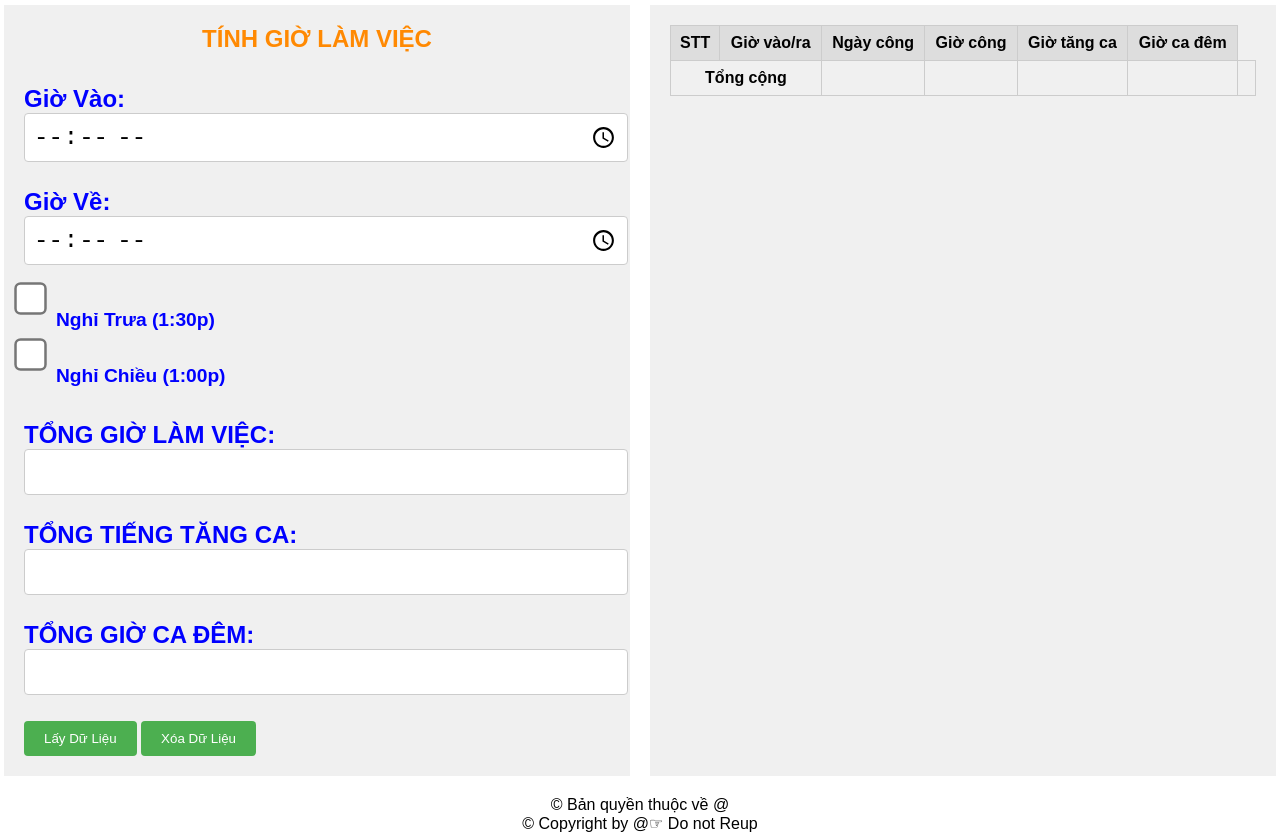
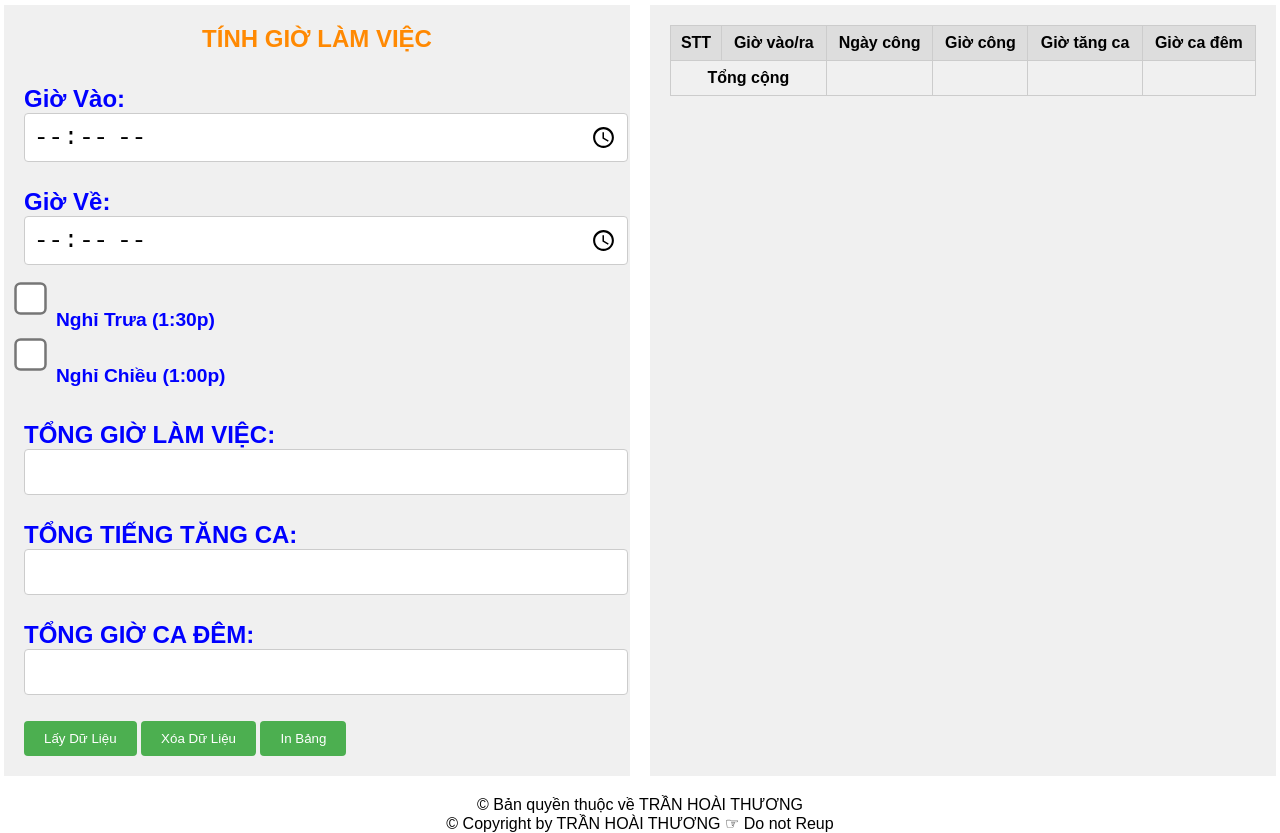
Before and after one commit to A1abaTrap/meme, a plain HTML site: page index.html in a window 1280 px wide. Shown: the part 95-928 px from the top of the page. Drawn offline with Linux system fonts and the light colour scheme.

Commit message:
Update index.html

```diff
--- a/index.html
+++ b/index.html
@@ -4,6 +4,7 @@
     <meta charset="UTF-8">
     <title>Calculate Working Hours</title>
     <link rel="stylesheet" href="style.css">
+
 </head>
 <body>
     <img src="./logofull-.png" alt="Logo" class="logo" onclick="location.reload();">
@@ -47,13 +48,14 @@
             </div>
             <button type="button" onclick="getDataFromForm()" class="custom-button">Lấy Dữ Liệu</button>
             <button type="button" onclick="clearTableData()" class="custom-button">Xóa Dữ Liệu</button>
+            <button type="button" onclick="printTable()" class="custom-button">In Bảng</button>
 
 
         </div>
         <div class="table-container">
             <div class="table-wrapper">
                 <table class="table">
-                <thead>
+                    <thead class="fixed-header">
                         <tr>
                             <th>STT</th>
                             <th>Giờ vào/ra</th>
@@ -63,6 +65,7 @@
                             <th>Giờ ca đêm</th>
                         </tr>
                     </thead>
+
                     <tbody id="tableBody">
                         <tr id="totalRow">
                             <td colspan="2">Tổng cộng</td>
@@ -70,7 +73,6 @@
                             <td id="totalWorkingHoursCell"></td>
                             <td id="totalOvertimeHoursCell"></td>
                             <td id="totalNightShiftHoursCell"></td>
-                        <td></td>
                         </tr>
                     </tbody>
                 </table>
@@ -78,8 +80,8 @@
         </div>
     </div>
     <footer>
-        <p>© Bản quyền thuộc về @ </p>
-        <p>© Copyright by @☞ Do not Reup</p>
+        <p>© Bản quyền thuộc về TRẦN HOÀI THƯƠNG</p>
+        <p>© Copyright by TRẦN HOÀI THƯƠNG ☞ Do not Reup</p>
     </footer>
     <script src="script.js"></script>
 </body>
```
Lines whose indentation alone changed are shown as unchanged.
